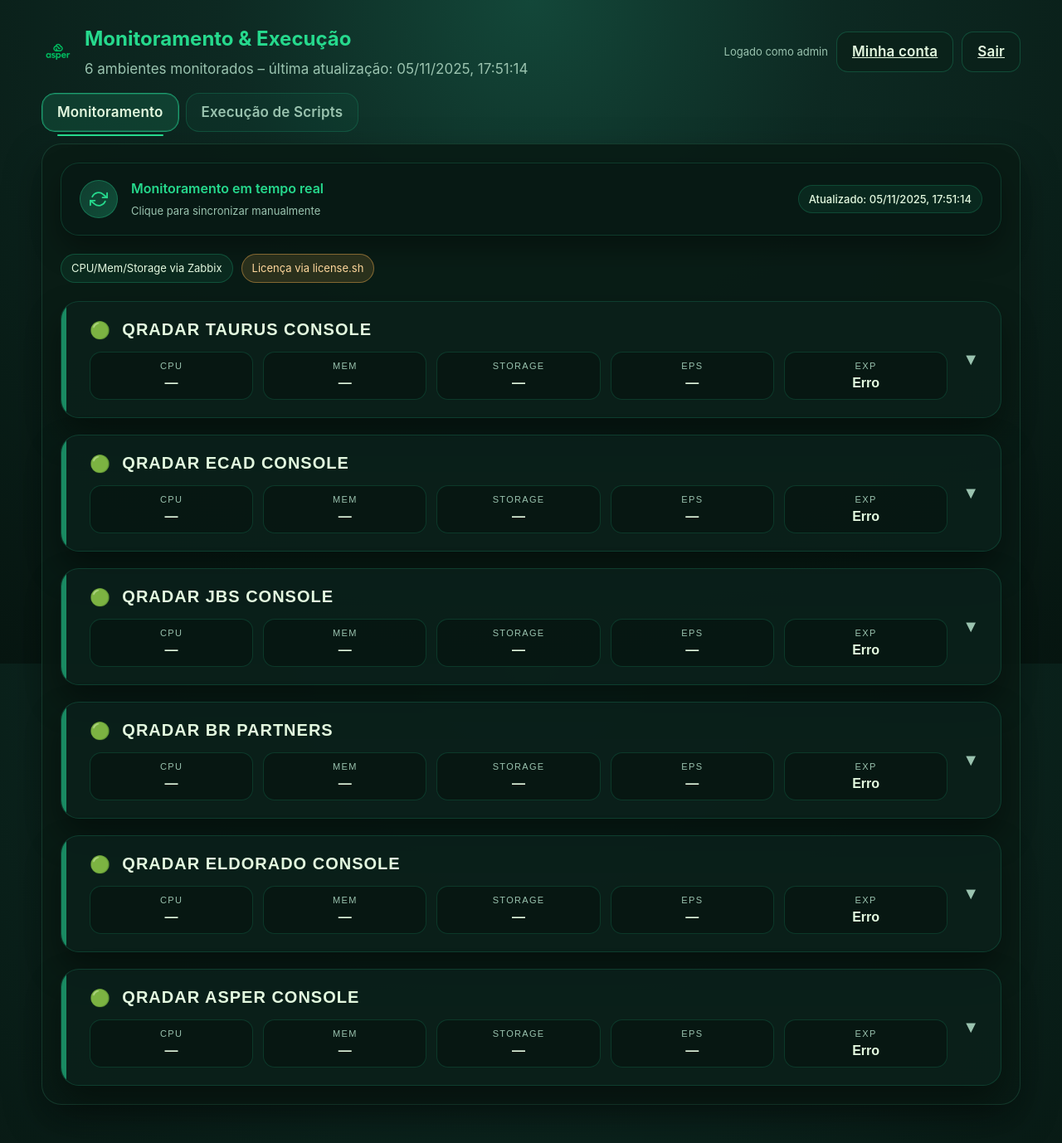
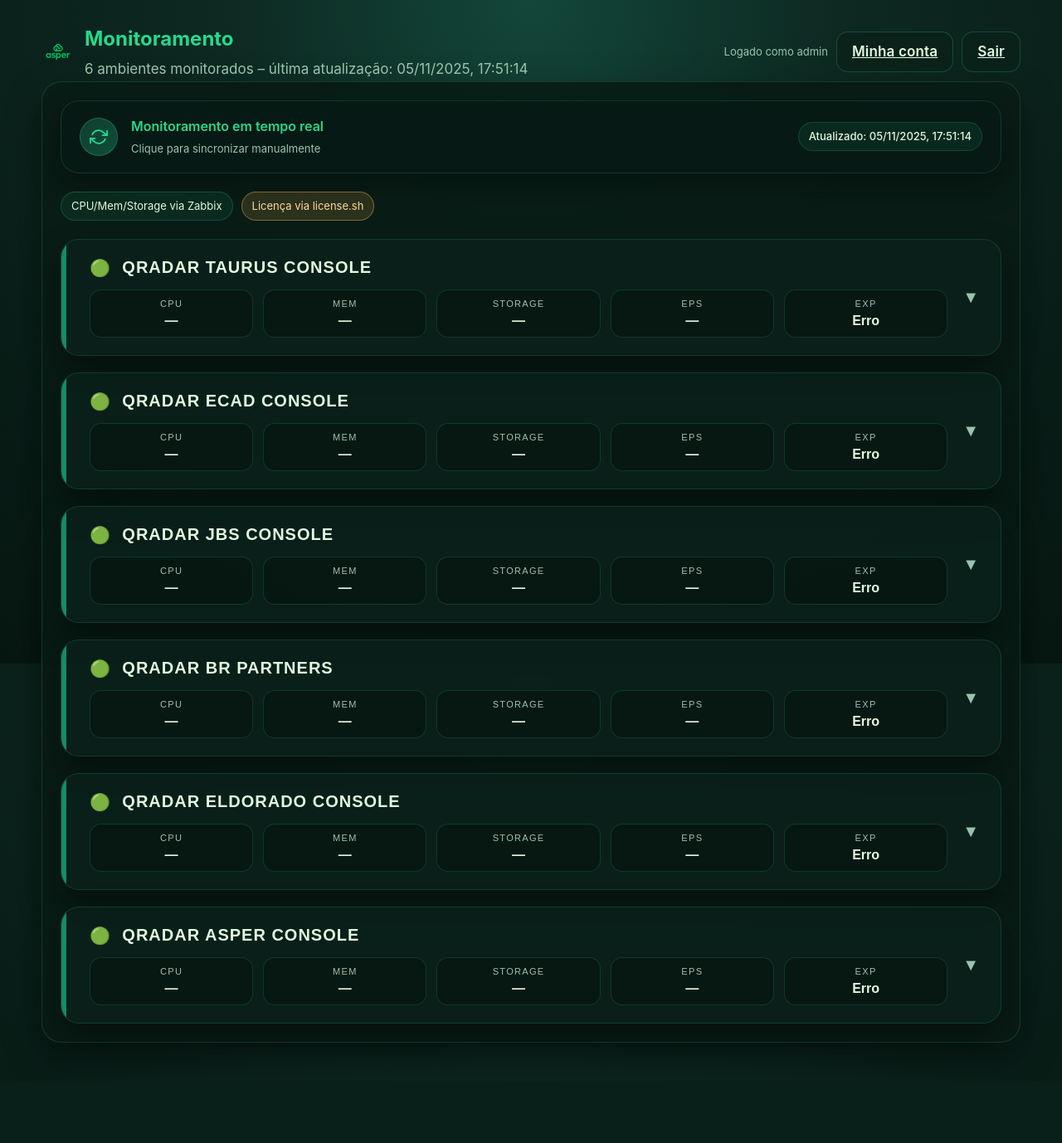
Before and after one commit to felipe-prates18/qradar-dashboard, a FastAPI app: page / in a window 1280 px wide. Shown: the whole page at 83% size. After the commit the page ends 1260 px from the top, so only its background shows below. Run offline with FastAPI, Linux system fonts and the light colour scheme; a user stored in the database is signed in; data comes from the database, SQL or seed files in the repository; data that the repository does not hold is empty.

Commit message:
Remover módulo de execução de scripts

```diff
--- a/app/config.json
+++ b/app/config.json
@@ -21,7 +21,6 @@
       "collector": "host",
       "ssh_user": "root",
       "ssh_key": "/opt/qradar-dashboard/keys/TAURUS.pem",
-      "scripts_remote_dir": "/opt/scripts",
       "jmx_port": 7787,
       "jmx_bean": "com.q1labs.sem:application=ecs-ec-ingress.ecs-ec-ingress,type=sources,name=Source Monitor",
       "appliances": []
@@ -32,7 +31,6 @@
       "collector": "10.10.15.140",
       "ssh_user": "root",
       "ssh_key": "/opt/qradar-dashboard/keys/ECAD.pem",
-      "scripts_remote_dir": "/opt/scripts",
       "jmx_port": 7787,
       "jmx_bean": "com.q1labs.sem:application=ecs-ec-ingress.ecs-ec-ingress,type=sources,name=Source Monitor",
       "appliances": [
@@ -47,7 +45,6 @@
       "collector": "10.252.145.201",
       "ssh_user": "root",
       "ssh_key": "/opt/qradar-dashboard/keys/JBS.pem",
-      "scripts_remote_dir": "/opt/scripts",
       "jmx_port": 7787,
       "jmx_bean": "com.q1labs.sem:application=ecs-ec-ingress.ecs-ec-ingress,type=sources,name=Source Monitor",
       "appliances": [
@@ -64,7 +61,6 @@
       "collector": "host",
       "ssh_user": "root",
       "ssh_key": "/opt/qradar-dashboard/keys/BRPARTNERS.pem",
-      "scripts_remote_dir": "/opt/scripts",
       "jmx_port": 7787,
       "jmx_bean": "com.q1labs.sem:application=ecs-ec-ingress.ecs-ec-ingress,type=sources,name=Source Monitor",
       "appliances": [
@@ -77,7 +73,6 @@
       "collector": "host",
       "ssh_user": "root",
       "ssh_key": "/opt/qradar-dashboard/keys/ELDORADO.pem",
-      "scripts_remote_dir": "/opt/scripts",
       "jmx_port": 7787,
       "jmx_bean": "com.q1labs.sem:application=ecs-ec-ingress.ecs-ec-ingress,type=sources,name=Source Monitor",
       "appliances": []
@@ -88,7 +83,6 @@
       "collector": "host",
       "ssh_user": "root",
       "ssh_key": "/opt/qradar-dashboard/keys/ASPER.pem",
-      "scripts_remote_dir": "/opt/scripts",
       "jmx_port": 7787,
       "jmx_bean": "com.q1labs.sem:application=ecs-ec-ingress.ecs-ec-ingress,type=sources,name=Source Monitor",
       "appliances": [
--- a/app/main.py
+++ b/app/main.py
@@ -43,7 +43,10 @@
 
 @app.get("/", response_class=HTMLResponse)
 def home(request: Request, user: str = Depends(verify_user_required_page)):
-    return templates.TemplateResponse("index.html", {"request": request, "user": user, "title": "Monitoramento & Execução"})
+    return templates.TemplateResponse(
+        "index.html",
+        {"request": request, "user": user, "title": "Monitoramento"},
+    )
 
 @app.get("/api/clients")
 def get_clients(user: str = Depends(verify_user_required_api)):
--- a/app/static/style.css
+++ b/app/static/style.css
@@ -63,59 +63,6 @@
 .title .sub {
   color: var(--text-muted);
   margin-top: 4px;
-}
-
-.tabs-mode {
-  display: flex;
-  gap: 8px;
-  margin: 14px 0 8px 0;
-  flex-wrap: wrap;
-  position: relative;
-  padding-bottom: 6px;
-}
-
-.tab {
-  padding: 9px 18px;
-  border-radius: 16px;
-  border: 1px solid rgba(29, 157, 111, 0.3);
-  cursor: pointer;
-  color: var(--text-muted);
-  transition: all 0.24s ease;
-  background: rgba(29, 157, 111, 0.08);
-  user-select: none;
-  position: relative;
-  font-weight: 600;
-  letter-spacing: 0.01em;
-}
-
-.tab:hover {
-  color: var(--text-primary);
-  border-color: var(--green);
-}
-
-.tab::after {
-  content: '';
-  position: absolute;
-  left: 18px;
-  right: 18px;
-  bottom: -6px;
-  height: 2px;
-  background: transparent;
-  border-radius: 999px;
-  transition: background 0.24s ease, transform 0.24s ease;
-  transform: scaleX(0.6);
-}
-
-.tab.active {
-  color: var(--text-primary);
-  background: rgba(29, 157, 111, 0.22);
-  border-color: var(--green);
-  box-shadow: inset 0 0 0 1px rgba(29, 157, 111, 0.4);
-}
-
-.tab.active::after {
-  background: var(--green-strong);
-  transform: scaleX(1);
 }
 
 .card {
--- a/app/templates/index.html
+++ b/app/templates/index.html
@@ -13,7 +13,7 @@
       <div class="brand">
         <img src="/static/logo-asper.png" alt="ASPER">
         <div class="title">
-          <h1>Monitoramento &amp; Execução</h1>
+          <h1>Monitoramento</h1>
           <div class="sub" id="dashboard-subtitle">Carregando status do monitoramento…</div>
         </div>
       </div>
@@ -27,37 +27,10 @@
       </div>
     </header>
 
-    <div class="tabs-mode">
-      <div class="tab active" data-mode="monitor">Monitoramento</div>
-      <div class="tab" data-mode="scripts">Execução de Scripts</div>
-    </div>
-
-    <section id="mode-monitor" class="card">
+    <section class="card">
       <div id="monitor-app-root"></div>
     </section>
-
-    <section id="mode-scripts" class="card" style="display:none">
-      <div class="empty-state">Selecione um script ao lado para executar.</div>
-    </section>
   </div>
-
-  <script>
-    const tabs = Array.from(document.querySelectorAll('.tab'));
-    const sections = {
-      monitor: document.getElementById('mode-monitor'),
-      scripts: document.getElementById('mode-scripts')
-    };
-    tabs.forEach(tab => {
-      tab.addEventListener('click', () => {
-        tabs.forEach(t => t.classList.remove('active'));
-        tab.classList.add('active');
-        Object.entries(sections).forEach(([mode, el]) => {
-          if (!el) return;
-          el.style.display = mode === tab.dataset.mode ? 'block' : 'none';
-        });
-      });
-    });
-  </script>
   <script crossorigin src="https://unpkg.com/react@18/umd/react.production.min.js"></script>
   <script crossorigin src="https://unpkg.com/react-dom@18/umd/react-dom.production.min.js"></script>
   <script src="https://unpkg.com/@babel/standalone/babel.min.js"></script>
```
